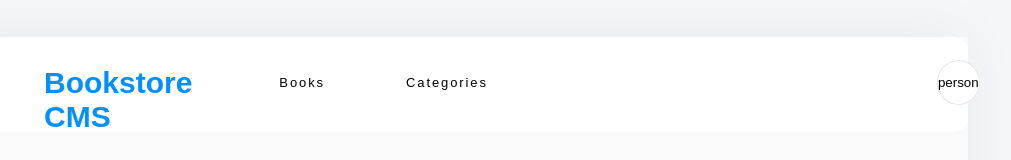
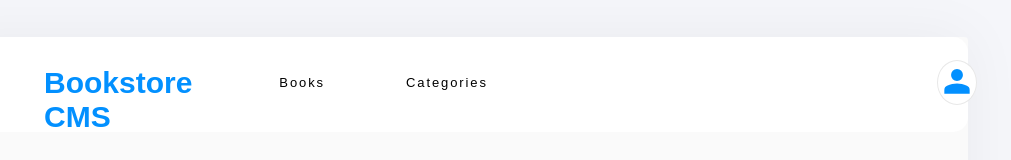
Before and after one commit to H-Ramalan/book-store, a React (Create React App) app: page / in a window 1280 px wide. Shown: the part 112-272 px from the top of the page, without its empty margins (184-1195 px from the left). Built offline with nearby package versions, Linux system fonts and the light colour scheme.

Commit message:
style user icon

```diff
--- a/src/components/Header.css
+++ b/src/components/Header.css
@@ -58,7 +58,7 @@ a {
   font-variation-settings: 'FILL' 0, 'wght' 400, 'GRAD' 0, 'opsz' 48;
 }
 
-.button {
+.user {
   cursor: pointer;
   width: 2.813rem;
   height: 2.813rem;
@@ -66,4 +66,5 @@ a {
   border: 1px solid #e8e8e8;
   background-color: #fff;
   margin-left: 23rem;
+  color: #0290ff;
 }
--- a/src/components/Header.js
+++ b/src/components/Header.js
@@ -1,4 +1,5 @@
 import './Header.css';
+import PersonIcon from './PersonIcon';
 
 /* <link
   rel="stylesheet"
@@ -20,8 +21,10 @@ const Header = () => (
         </a>
       </li>
     </ul>
-    <button className="button" type="submit">
-      <span className="material-symbols-outlined">person</span>
+    <button className="user" type="submit">
+      <span className="icon">
+        <PersonIcon />
+      </span>
     </button>
   </div>
 );
--- /dev/null
+++ b/src/components/PersonIcon.js
@@ -0,0 +1,15 @@
+const PersonIcon = () => {
+  return (
+    <svg
+      xmlns="http://www.w3.org/2000/svg"
+      height="38"
+      viewBox="0 -960 960 960"
+      width="38"
+      fill="currentColor"
+    >
+      <path d="M480-481q-66 0-108-42t-42-108q0-66 42-108t108-42q66 0 108 42t42 108q0 66-42 108t-108 42ZM160-160v-94q0-38 19-65t49-41q67-30 128.5-45T480-420q62 0 123 15.5T731-360q31 14 50 41t19 65v94H160Z" />
+    </svg>
+  );
+};
+
+export default PersonIcon;
```
